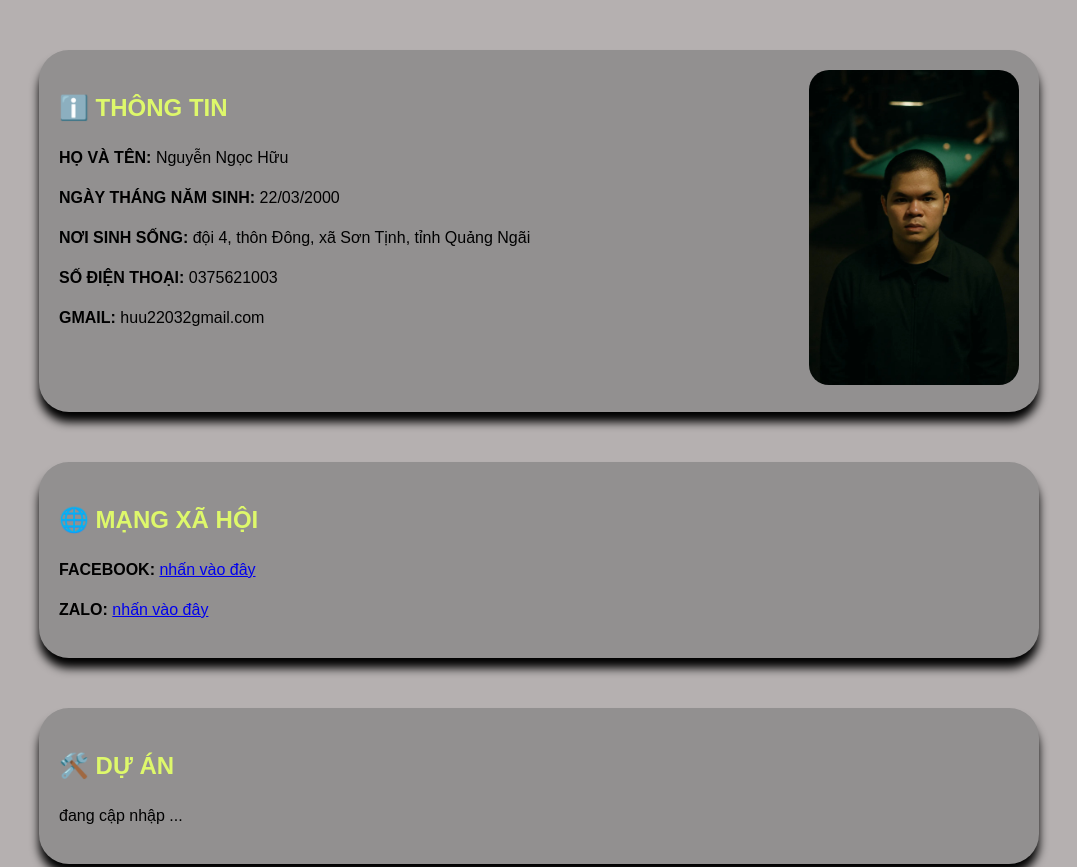
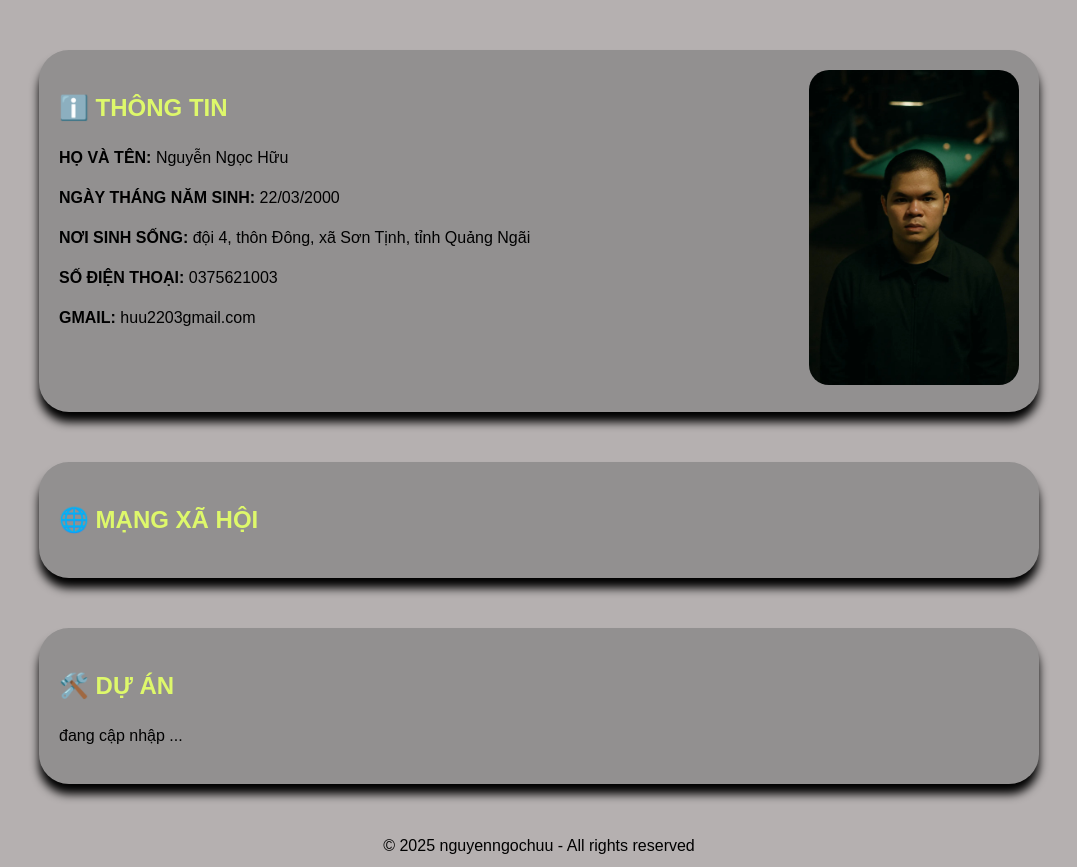
Before and after one commit to ceepopi/ceepopi.github.io, a plain HTML site: page index.html in a window 1280 px wide. Shown: the top 867 px of the page, without its empty margins (101-1178 px from the left). Drawn offline with Linux system fonts and the light colour scheme.

Commit message:
Add files via upload

```diff
--- a/index.html
+++ b/index.html
@@ -13,7 +13,7 @@
             <p><strong>NGÀY THÁNG NĂM SINH: </strong>22/03/2000</p>
             <p><strong>NƠI SINH SỐNG: </strong>đội 4, thôn Đông, xã Sơn Tịnh, tỉnh Quảng Ngãi</p>
             <p><strong>SỐ ĐIỆN THOẠI: </strong>0375621003</p>
-            <p><strong>GMAIL: </strong>huu22032gmail.com</p>
+            <p><strong>GMAIL: </strong>huu2203gmail.com</p>
          </div>
          <div style="text-align: right;">
             <img src="image/avt.jpg" class="avatar">
@@ -21,8 +21,8 @@
       </div>
       <div class="section">
          <h2>🌐 MẠNG XÃ HỘI</h2>
-         <p><strong>FACEBOOK: </strong><a href="https://www.facebook.com/huu2203/" target="_blank">nhấn vào đây</a></p>
-         <p><strong>ZALO: </strong><a href="https://zalo.me/0375621003" target="_blank">nhấn vào đây</a></p>
+         <a href="https://www.facebook.com/huu2203/" target="_blank"></a>
+         <a href="https://zalo.me/0375621003" target="_blank"></a>
       </div>
       <div class="section">
          <h2>🛠️ DỰ ÁN</h2>
```
